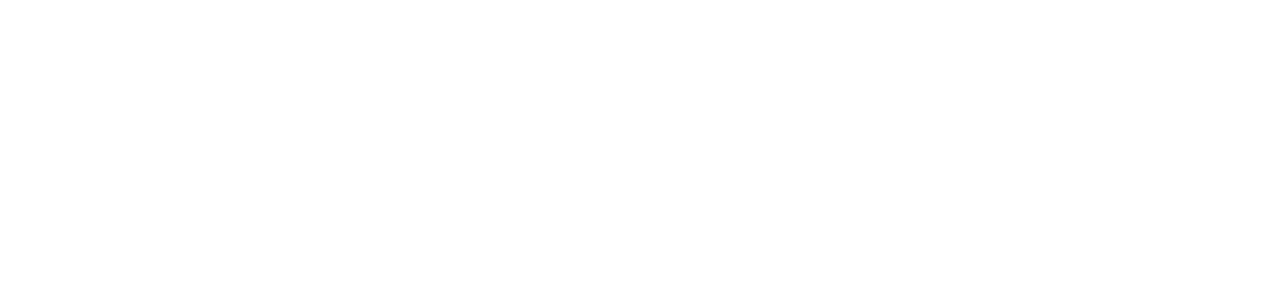
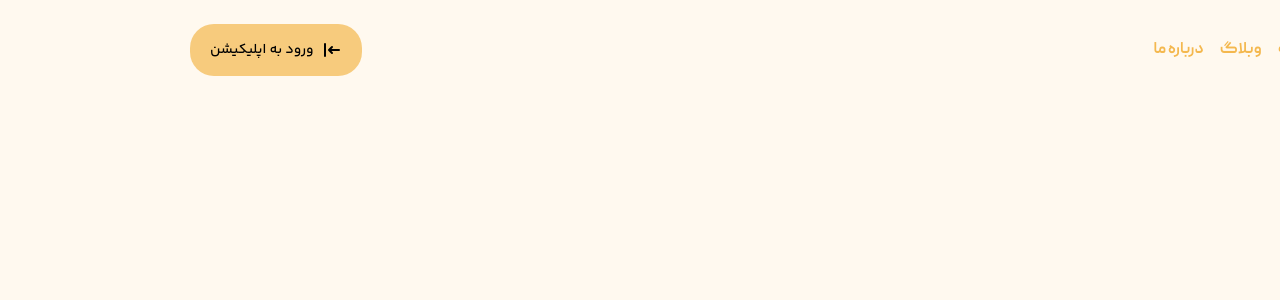
Before and after one commit to Learn-Top/Top-Learn-Main-Front, a React (Vite) app: page / in a window 1280 px wide. Shown: the top 300 px of the page. Built offline with nearby package versions, Linux system fonts and the light colour scheme.

Commit message:
feat: implement header section

```diff
--- a/package.json
+++ b/package.json
@@ -15,6 +15,7 @@
     "postcss": "^8.5.6",
     "react": "^19.1.1",
     "react-dom": "^19.1.1",
+    "react-icons": "^5.5.0",
     "react-router": "^7.9.4",
     "tailwindcss": "^4.1.15"
   },
--- a/src/App.css
+++ b/src/App.css
@@ -3,6 +3,10 @@
 @theme {
   --font-Bakh: Bakh;
   --font-Peyda: Peyda;
+
+  --color-primary: #f4b84e;
+  --color-secondary: #0dac66;
+  --color-light: #fff9ef;
 }
 
 @font-face {
@@ -48,6 +52,8 @@
 
 @layer base {
   body {
+    @apply bg-light;
+
     font-family: Peyda;
   }
 }
--- /dev/null
+++ b/src/components/GoToApp.component.tsx
@@ -0,0 +1,14 @@
+import { HiLogin } from "react-icons/hi";
+import { Link } from "react-router";
+
+export const GoToApp = () => {
+  return (
+    <Link
+      to={"/"}
+      className="font-Bakh bg-primary/70 flex items-center gap-2 rounded-3xl px-5 py-4 text-xs sm:text-sm"
+    >
+      <HiLogin size={20} />
+      ورود به اپلیکیشن
+    </Link>
+  );
+};
--- a/src/components/Header.component.tsx
+++ b/src/components/Header.component.tsx
@@ -1,3 +1,37 @@
+import { GoToApp } from "./GoToApp.component";
+import { HeaderLink, type IHeaderMenu } from "./HeaderLink.component";
+
+const HeaderMenus: IHeaderMenu[] = [
+  {
+    title: "خانه",
+    link: "/",
+  },
+  {
+    title: "وبلاگ",
+    link: "/blog",
+  },
+  {
+    title: "درباره ما",
+    link: "/about-us",
+  },
+];
+
 export const Header = () => {
-  return <div></div>;
+  return (
+    <div className="container flex items-center justify-between py-6">
+      <div className="flex items-center gap-10">
+        <h1 className="font-Bakh text-secondary text-3xl font-extrabold">
+          تاپ لرن
+        </h1>
+
+        <div className="hidden items-center gap-4 sm:flex">
+          {HeaderMenus.map((el) => (
+            <HeaderLink {...el} />
+          ))}
+        </div>
+      </div>
+
+      <GoToApp />
+    </div>
+  );
 };
--- /dev/null
+++ b/src/components/HeaderLink.component.tsx
@@ -0,0 +1,15 @@
+import type React from "react";
+import { Link } from "react-router";
+
+export interface IHeaderMenu {
+  title: string;
+  link: string;
+}
+
+export const HeaderLink: React.FC<IHeaderMenu> = ({ link, title }) => {
+  return (
+    <Link className="text-primary font-Peyda font-bold" to={link}>
+      {title}
+    </Link>
+  );
+};
```
Also changed, not shown: 1 other file (tests, documents, lock files or other folders).
